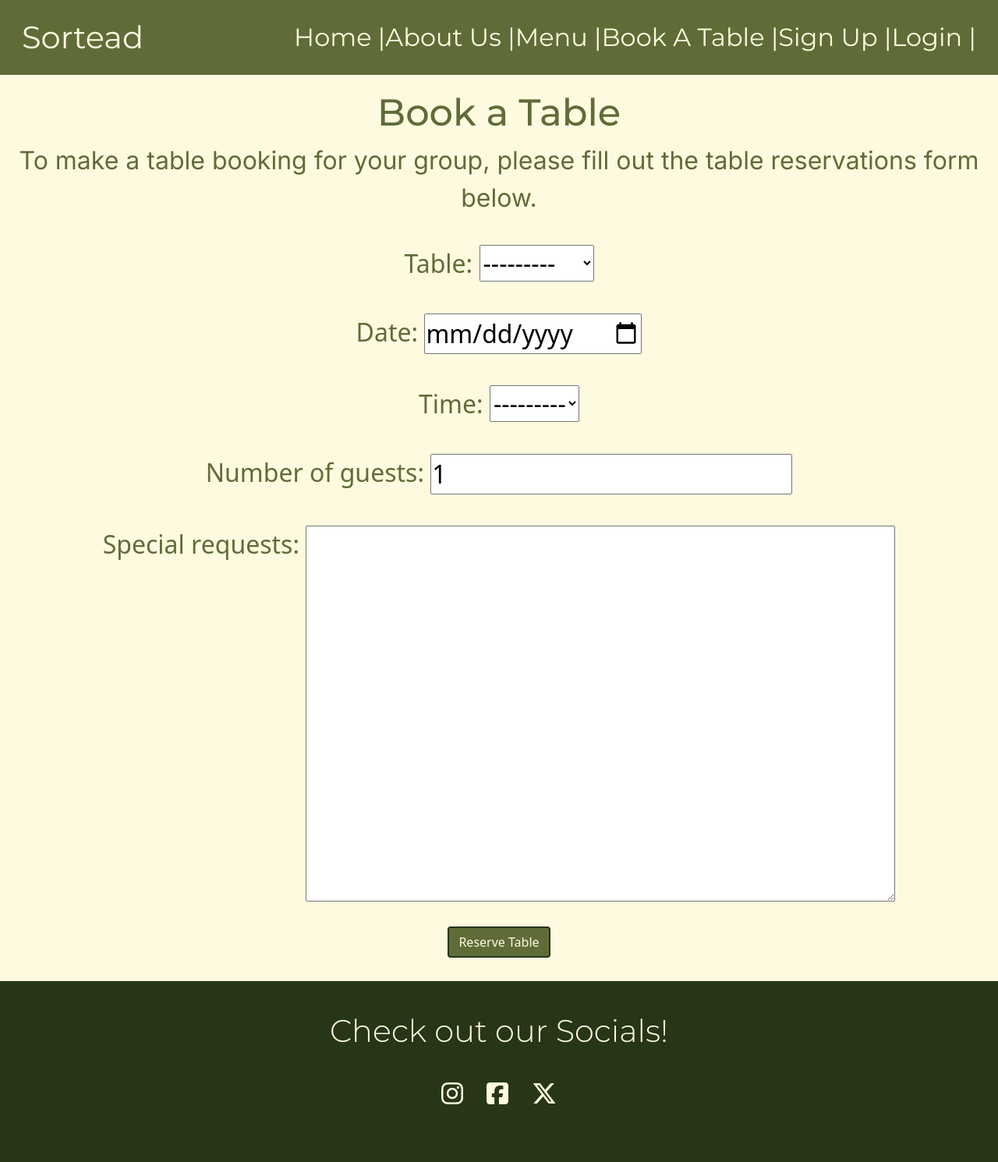
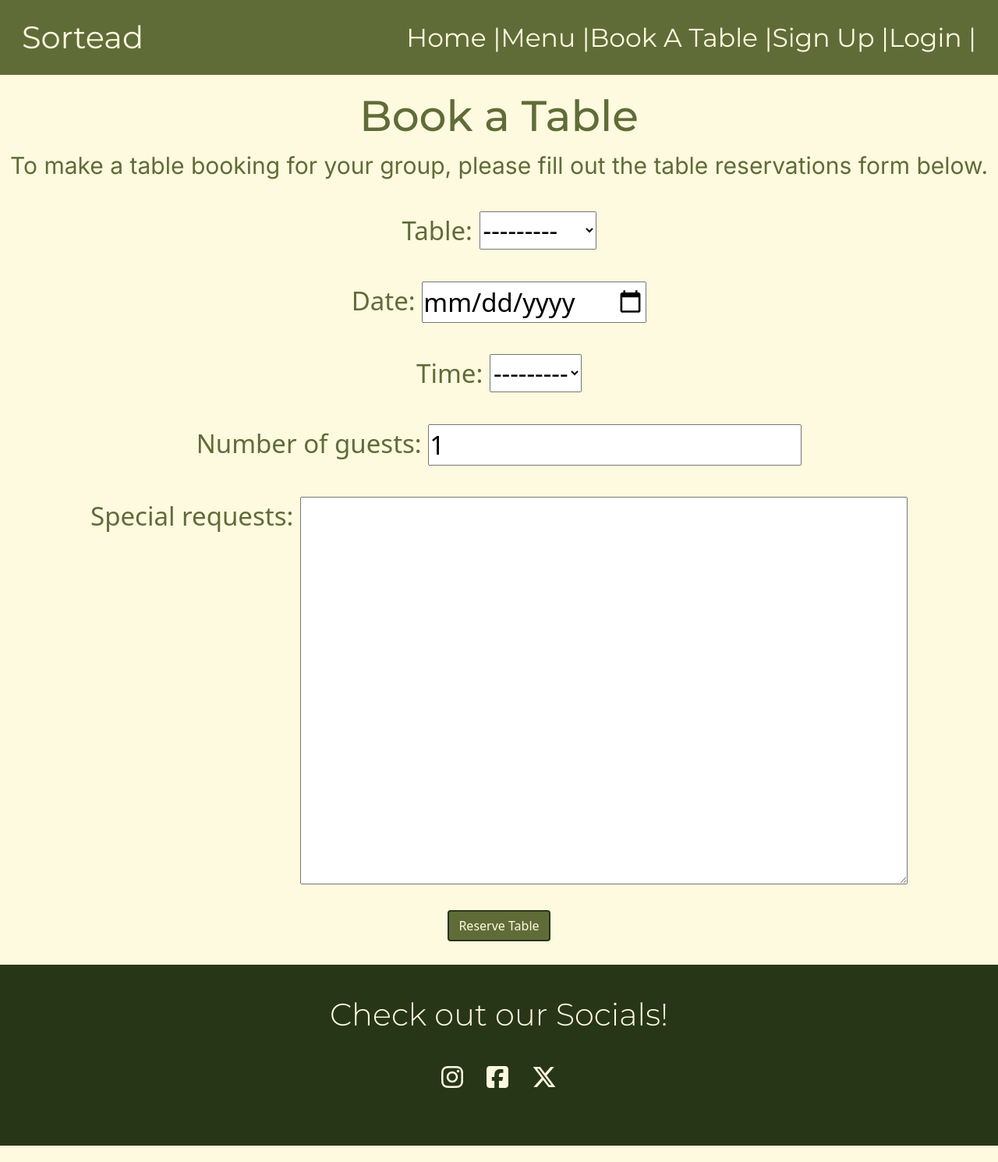
Before and after one commit to Blumbloe/sortead, a Django app: page /booking/ in a window 1280 px wide. Shown: the whole page at 78% size. After the commit the page ends 1469 px from the top, so only its background shows below. Run offline with Django 5.2, Linux system fonts and the light colour scheme; data comes from the database, SQL or seed files in the repository; both versions use the stored data as it was after the commit; some libraries are stand-ins or nearby versions.

Commit message:
Remove about hyperlink and fix menu link

```diff
--- a/booking/templates/bookings/book_table.html
+++ b/booking/templates/bookings/book_table.html
@@ -21,6 +21,6 @@
 <form action="{% url 'home' %}" method='post'>
   {% csrf_token %}
   {{ form.as_div }}
-  <button type="submit" class="btn custom-button-outline d-block mx-auto">Reserve Table</button>
+  <button id="Reserve-button" type="submit" class="btn custom-button-outline d-block mx-auto">Reserve Table</button>
 </form>
 {% endblock %}
--- a/sorteadproject/static/css/style.css
+++ b/sorteadproject/static/css/style.css
@@ -100,7 +100,7 @@ main {
     color: var(--cornsilk);
 }
 
-form > button {
+#Reserve-button {
     margin-bottom: 30px;
 }
 
@@ -110,7 +110,7 @@ h1, h2, p {
 
 h1, h2 {
     font-family:  var(--secondary-font);
-    font-size: 3rem;
+    font-size: 5vw;
 }
 
 div > h1, div > h1 + p {
@@ -118,10 +118,7 @@ div > h1, div > h1 + p {
 }
 
 p {
-    font-size: 2rem;
-}
-
-p {
+    font-size: 2.4vw;
     font-family: var(--primary-font);
 }
 
@@ -166,18 +163,23 @@ font-family: var(--secondary-font);
     font-family: var(--primary-font);
 }
 
+ul > li, li > form > button {
+    font-size: 2.2vw;
+}
+
 
 main > h2 {
     margin-top: 20px;
 }
-
+/* Form */
 form {
 display: flex;
 flex-direction: column;
 align-items: center;
 justify-content: flex-end;
+font-size: 2.2vw;
+}
 
-}
 
 form > div {
     margin-top: 20px;
@@ -186,3 +188,29 @@ form > div {
 label {
     vertical-align: top;
 }
+
+/* Media Queries */
+@media only screen and (min-width: 992px) {
+    p {
+     font-size: 23px;
+  }
+  h1, h2 {
+    font-size: 47px;
+  }
+
+
+}
+@media screen and (min-width: 1200px) {
+  p {
+     font-size: 30px;
+  }
+  h1, h2 {
+    font-size: 55px;
+  }
+  ul > li, li > form > button{
+    font-size: 33px;
+}
+form {
+    font-size: 33px;
+}
+}
--- a/sorteadproject/templates/layout.html
+++ b/sorteadproject/templates/layout.html
@@ -28,18 +28,17 @@
           </button>
         <div id="navbarNav" class="collapse navbar-collapse">
           <ul class="navbar-nav ms-auto">
-            <li class="fs-2"><a href="/" aria-label='Home'>Home</a> |</li>
-            <li class="fs-2"><a href="#about" aria-label='About us'>About Us</a> |</li>
-            <li class="fs-2"><a href="#menu" aria-label='Menu'>Menu</a> |</li>
-            <li class="fs-2"><a href="/booking" aria-label='Book A Table'>Book A Table |</a> </li>
+            <li class=""><a href="/" aria-label='Home'>Home</a> |</li>
+            <li class=""><a href="/#menu" aria-label='Menu'>Menu</a> |</li>
+            <li class=""><a href="/booking" aria-label='Book A Table'>Book A Table |</a> </li>
             {% if request.user.is_authenticated %}
            <form  class="logout" action="{% url 'users:logout' %}" method="post">
                 {% csrf_token %}
-                <button class="logout-button fs-2" aria-label="User Logout" title="User Logout">Logout</button>
+                <button class="logout-button" aria-label="User Logout" title="User Logout">Logout</button>
             </form>
             {% else %}
-            <li class="fs-2"><a href="{% url 'users:register' %}" aria-label='User Registration'>Sign Up</a> |</li>
-            <li class="fs-2"><a href="{% url 'users:login' %}" aria-label='User Login'>Login</a> |</li>
+            <li class=""><a href="{% url 'users:register' %}" aria-label='User Registration'>Sign Up</a> |</li>
+            <li class=""><a href="{% url 'users:login' %}" aria-label='User Login'>Login</a> |</li>
             {% endif %}
           </ul>
         </div>
```
Also changed, not shown: README.md, db.sqlite3, sorteadproject/static/documentation/homepage-mobile.png (added), sorteadproject/static/documentation/homepage-pc.png (added), sorteadproject/static/documentation/site-navbar-dropdown.png (added), sorteadproject/static/documentation/site-navbar.png (added).
